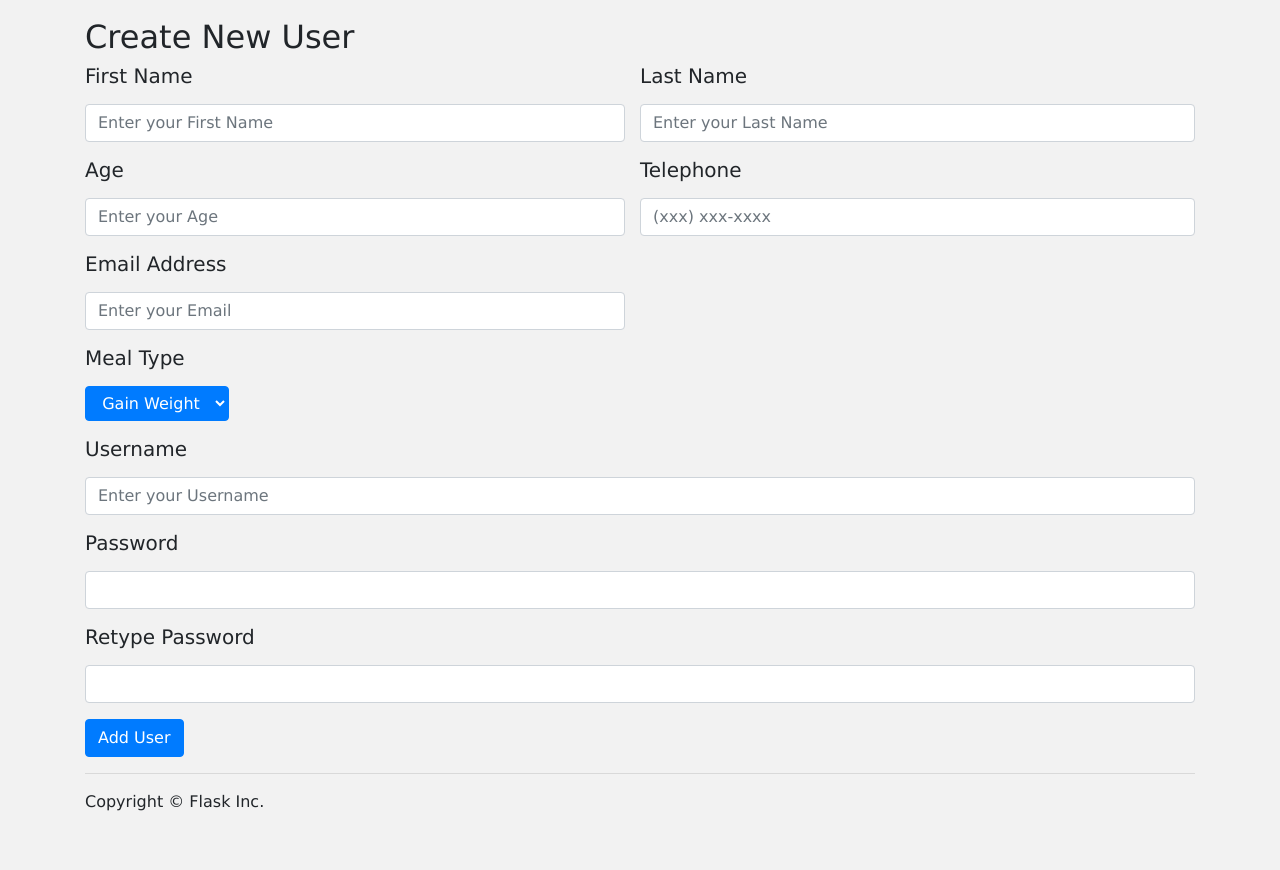
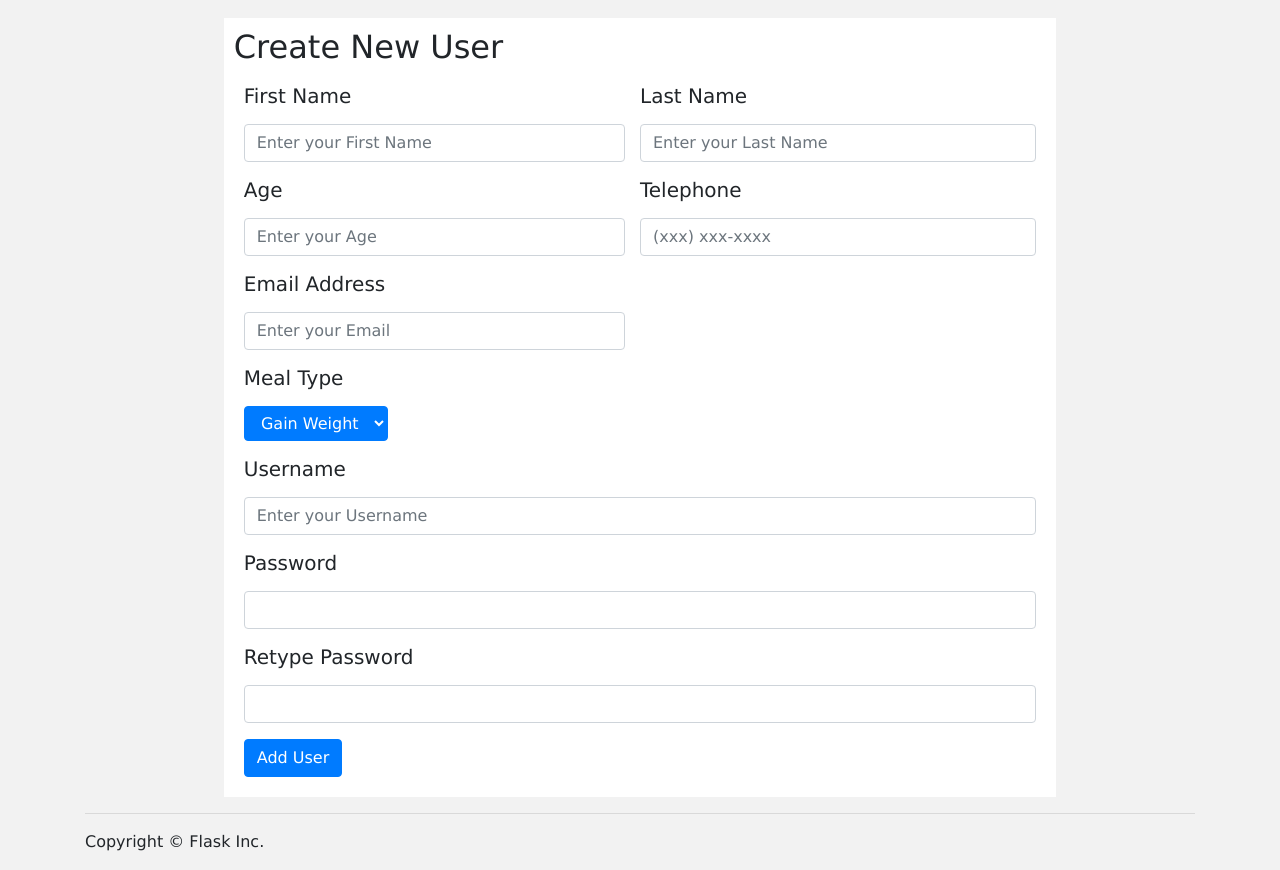
Before and after one commit to ChevaunBent/Comp3161-FinalProject, a Flask app: page /register in a window 1280 px wide. Shown: the part 56-926 px from the top of the page. Before the commit the page ends 867 px from the top, so only its background shows below. Run offline with Flask 2, Linux system fonts and the light colour scheme; parts of the project's set-up code (start-up, migrations or seed data) failed here and were passed over; some libraries are stand-ins or nearby versions.

Commit message:
minur bug fixes and css editing

```diff
--- a/app/static/css/app.css
+++ b/app/static/css/app.css
@@ -41,6 +41,25 @@ body {
     width: 100%;
 }
 
-#navbarSupportedContent:hover{
-    color: rgb(14, 103, 245);
+.logmessage{
+    font-family: 'Lucida Sans Regular', 'Lucida Grande', 'Lucida Sans Unicode', Geneva, Verdana, sans-serif !important;
+    margin-top: 10px;
+    padding: 5px;
+    color: rgb(48, 195, 198);
+    background-color: white;
+    text-align: center;
 }
+
+.formdivcont{
+    justify-self: center;
+    align-items: center;
+    align-content: center;
+    background-color: white;
+    padding: 10px;
+    margin: auto;
+    max-width: 75%;
+}
+
+.frm{
+    padding: 10px;
+}
--- a/app/templates/header.html
+++ b/app/templates/header.html
@@ -13,7 +13,11 @@
         <a class="nav-link" href="{{ url_for('about') }}">About</a>
       </li>
       <li class="nav-item">
-        <a class="nav-link" href="{{ url_for('register') }}">Register</a>
+        {% if 'username' in session %}
+         <a class="nav-link" href="{{ url_for('register_logged') }}">Register</a>
+        {% else %}
+          <a class="nav-link" href="{{ url_for('register') }}">Register</a>
+        {% endif %}
       </li>
       <li class="nav-item">
         <a class="nav-link" href="{{ url_for('addrecipe') }}">Add Recipe</a>
--- a/app/templates/login.html
+++ b/app/templates/login.html
@@ -2,7 +2,7 @@
 
 {% block main %}
 {% if 'username' in session %}
-You are logged in already
+<h3 class="logmessage">You are already logged in, no need to try logging in or register</h3>
 {% else %}
 <div class="login-form center-block">
   <h2>Please Log in</h2>
--- a/app/templates/register.html
+++ b/app/templates/register.html
@@ -1,8 +1,9 @@
 {% extends "base.html" %} {% block main %}
-<div class="login-form center-block">
+<div class="formdivcont">
+    <div class="login-form center-block"></div>
         <h2>Create New User</h2>
         {% include 'flash_messages.html' %}
-    <form action="{{ url_for('register') }}" method="post">
+        <form class="frm" action="{{ url_for('register') }}" method="post">
             {{ form.csrf_token }}
             <div class="d-flex">
                 <div class="form-group col-6 pl-0">
@@ -47,4 +48,6 @@
             <button type="submit" name="submit" class="btn btn-primary">Add User</button>
         </form>
     </div>
+</div>
+
 {% endblock %}
--- a/app/views.py
+++ b/app/views.py
@@ -26,6 +26,12 @@ with conn.connect() as con:
 ###
 # Routing for application.
 ###
+
+#If a user is logged in already they wont be allowed to register
+@app.route("/register_logged")
+def register_logged():
+    return redirect(url_for('login'))
+
 
 #Used to add a new user to the system
 @app.route("/register", methods=['POST', 'GET'])
@@ -100,15 +106,15 @@ def login():
                                   "username": username}).fetchone()
         useriddata = db.execute("SELECT userid FROM users WHERE username=:username", {
                                   "username": username}).fetchone()
-        pw = passworddata[0]
-        usr = usernamedata[0]
-        usrid = useriddata[0]
         #Processing results of query
-        if usr is None:
+        if usernamedata is None:
             #Informs user no such user exists
             flash("No such user exists", "danger")
             return render_template('login.html', form = form)
         else:
+            pw = passworddata[0]
+            usr = usernamedata[0]
+            usrid = useriddata[0]
             #If username exists, check password entered agaianst password stored in database for that user
             if sha256_crypt.verify(password,pw):
                 #If credentials match, create a sesstion and log in
```
Also changed, not shown: app/templates/registerlog.html (added). Lines whose indentation alone changed are shown as unchanged.
